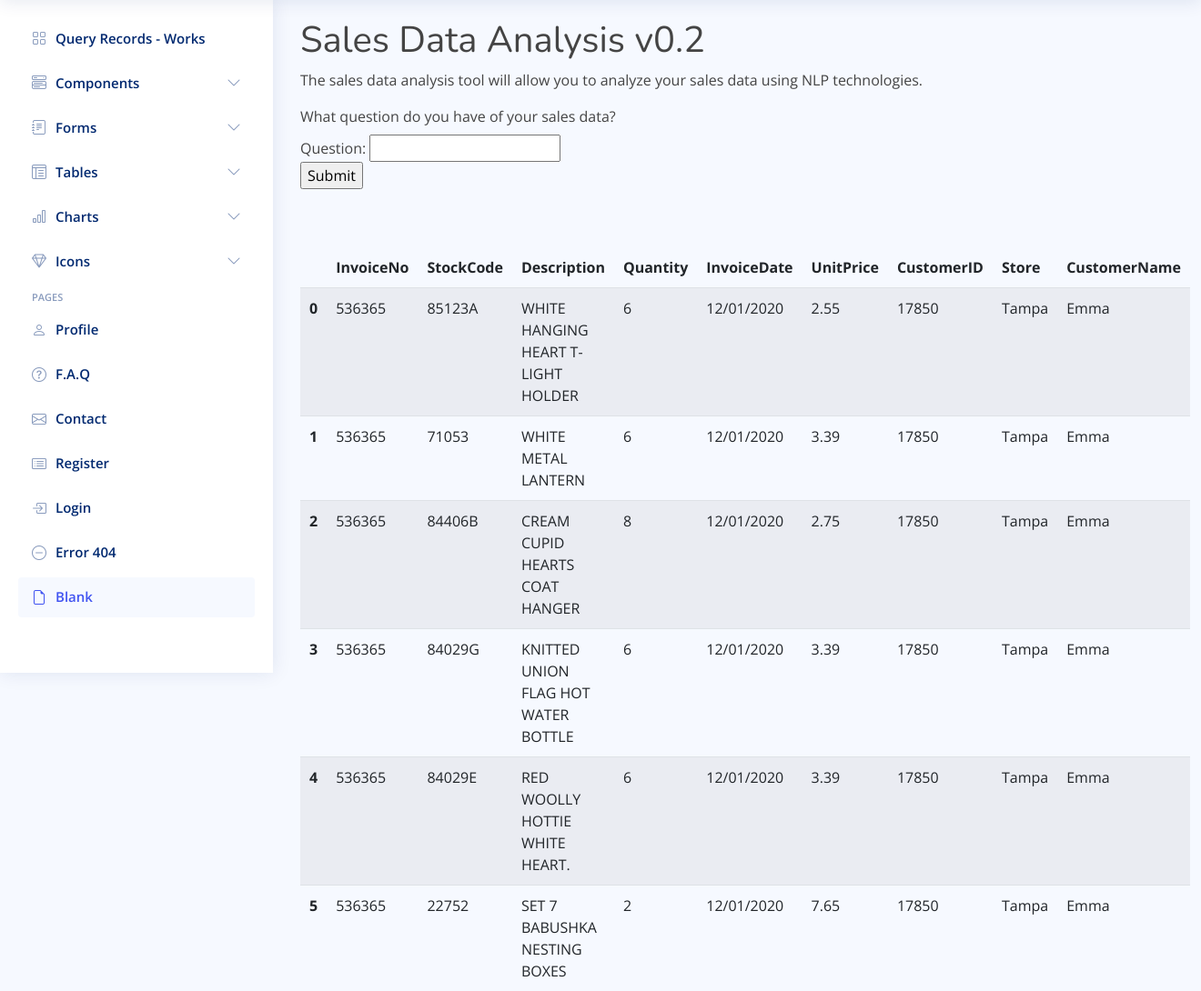
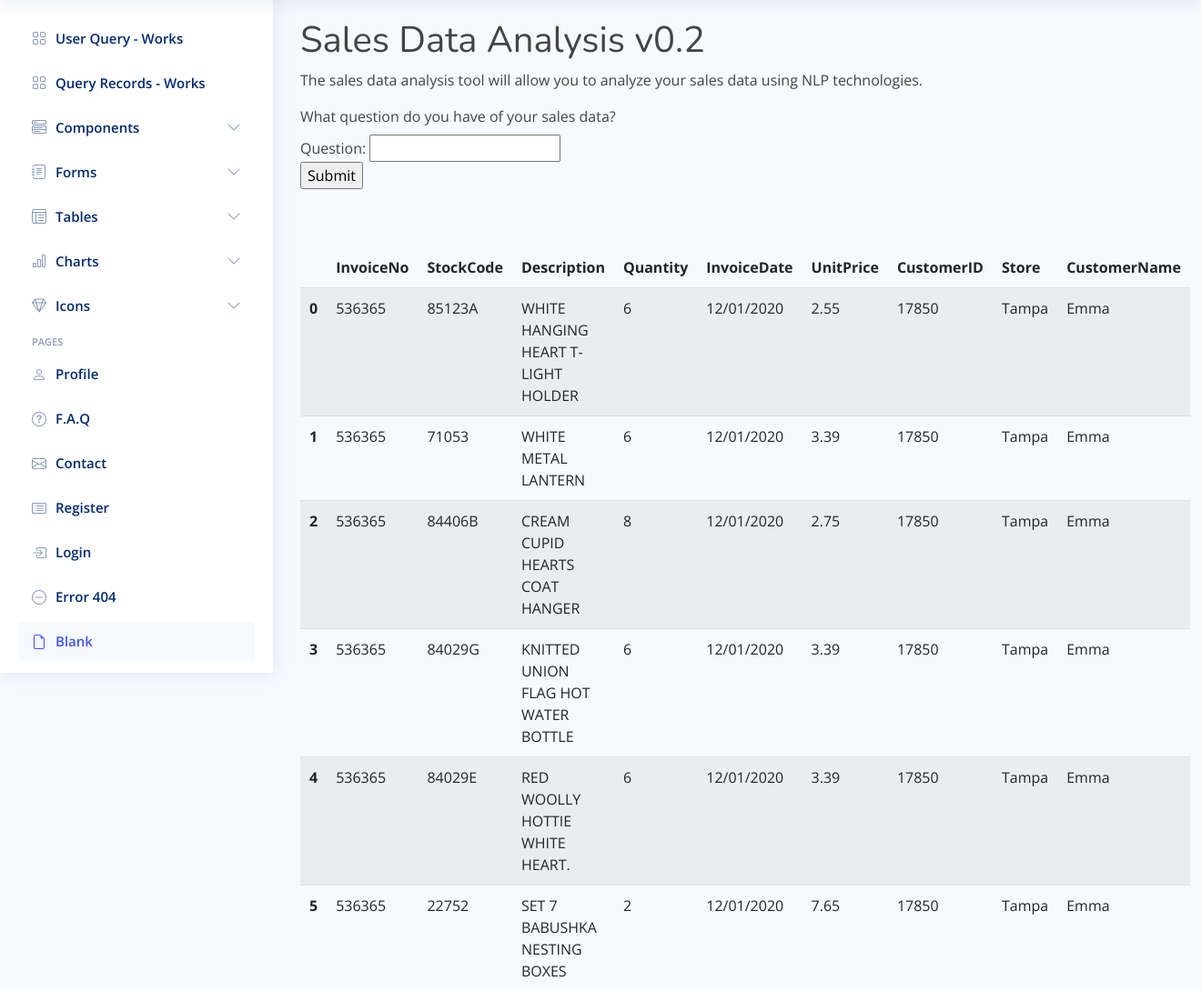
Before and after one commit to Wenjun-Mao/siads699, a Django app: page /example2/ in a window 1320 px wide. Shown: the part 60-1150 px from the top of the page at 91% size. Run offline with Django 4.2, Linux system fonts and the light colour scheme; some libraries are stand-ins or nearby versions.

Commit message:
User Query - Works

```diff
--- a/siads699/templates/base_dashboard.html
+++ b/siads699/templates/base_dashboard.html
@@ -242,6 +242,13 @@
   <aside id="sidebar" class="sidebar">
 
     <ul class="sidebar-nav" id="sidebar-nav">
+
+      <li class="nav-item">
+        <a class="nav-link collapsed" href="https://madsteam.pythonanywhere.com/example2/">
+          <i class="bi bi-grid"></i>
+          <span>User Query - Works</span>
+        </a>
+      </li><!-- End Dashboard Nav -->
 
       <li class="nav-item">
         <a class="nav-link collapsed" href="https://madsteam.pythonanywhere.com/example2_list/">
```
